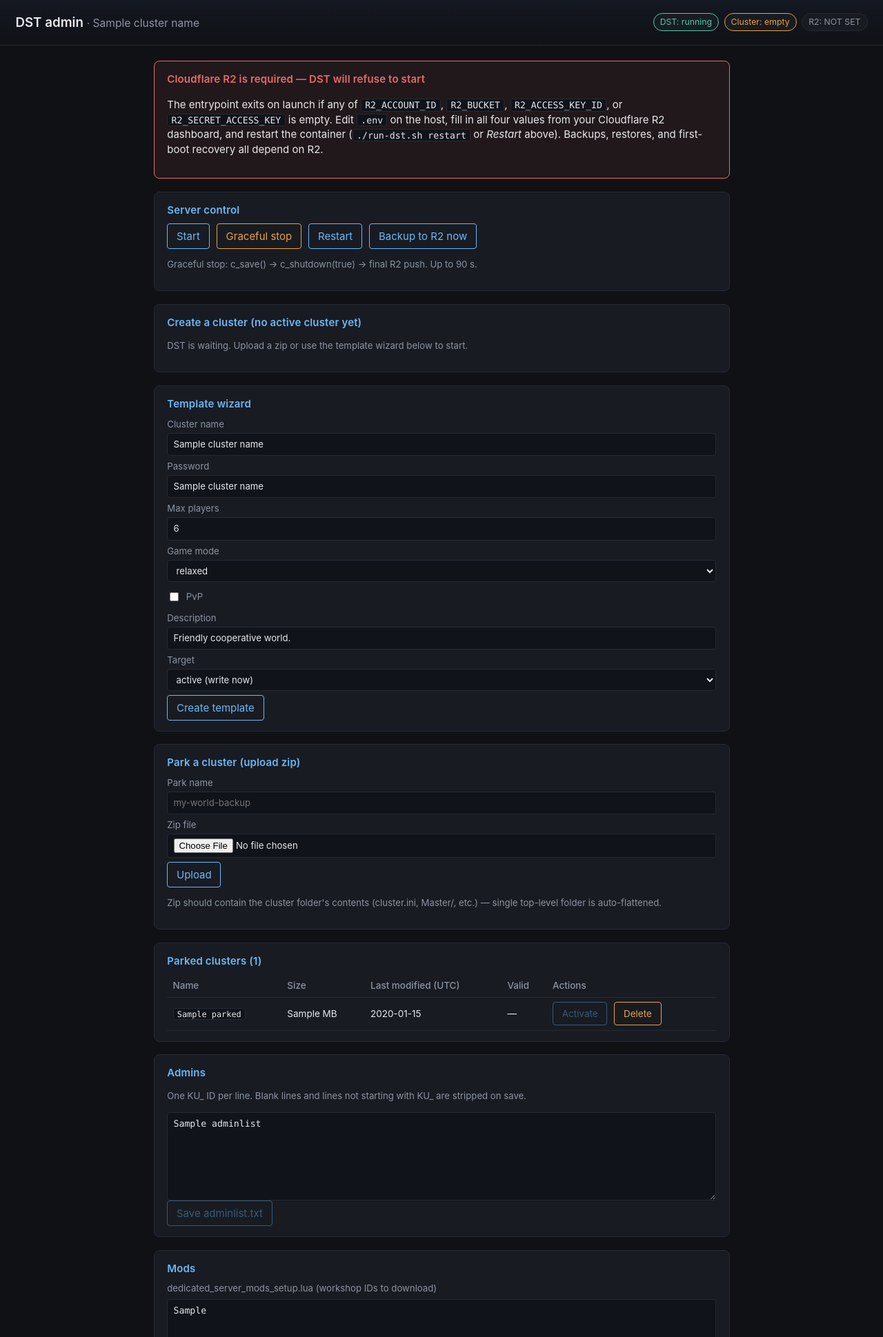
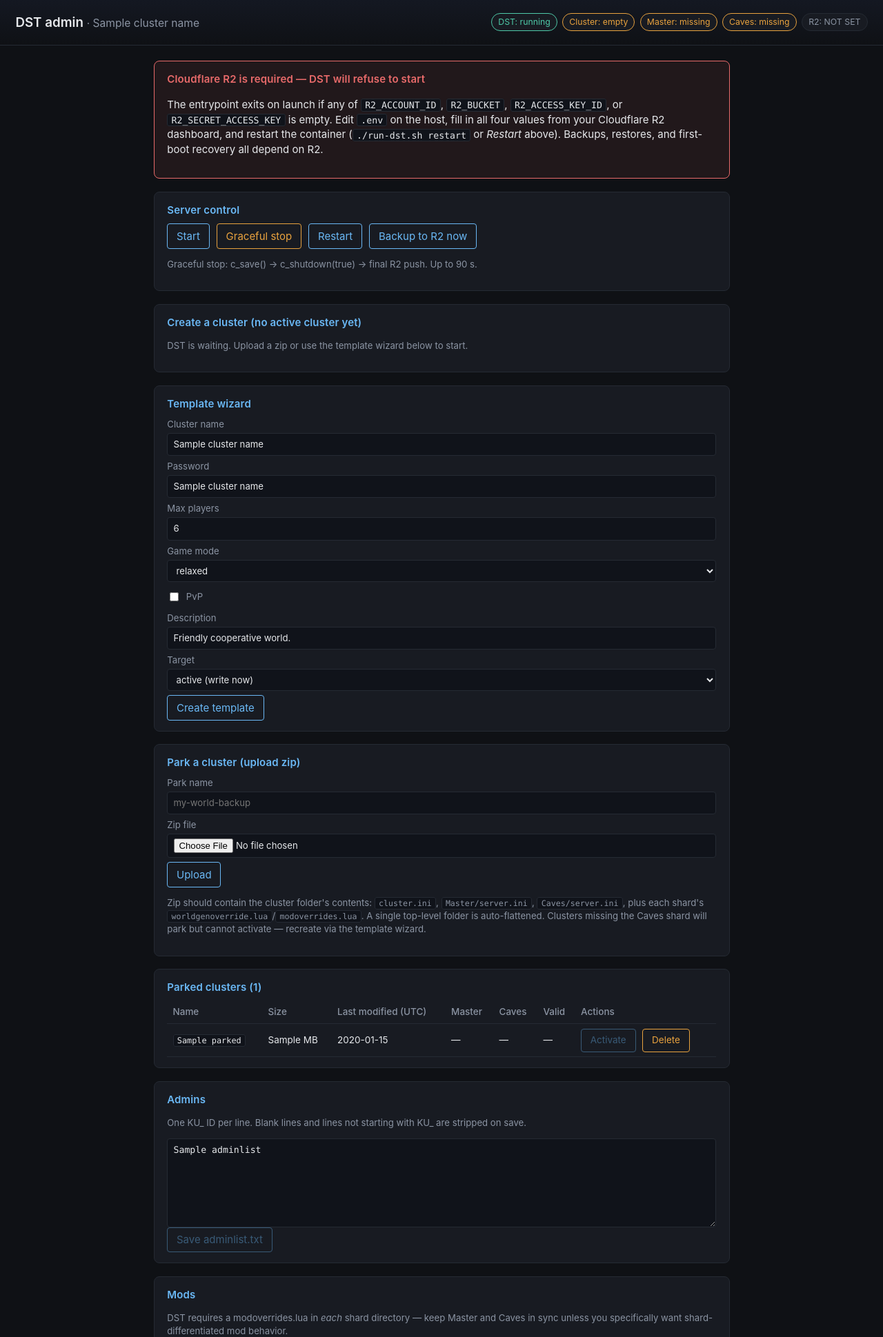
Before and after one commit to moxxiq/dst-dedicated-container, a FastAPI app: template admin/app/templates/index.html in a window 1280 px wide. Shown: the top 1939 px of the page at 69% size. Run offline with FastAPI, Linux system fonts and the light colour scheme; the template is opened without the code that fills it: most values are stand-ins (such as "Sample title", 1, 10 or a date in 2020); some libraries are stand-ins or nearby versions.

Commit message:
feat(admin): add Caves shard to cluster template and mods form
- Template wizard now generates a two-shard cluster (Master + Caves)
  with a random cluster_key and a DST_CAVE worldgenoverride, matching
  the entrypoint's two-shard expectations.
- Cluster-ready check requires both Master/server.ini and Caves/server.ini;
  header exposes per-shard pills so a missing shard is visible at a glance.
- Mods form takes modoverrides for each shard independently; DST requires
  a copy per shard directory and treating them as one field silently drops
  Caves config.
- Parked clusters table gains Master and Caves columns; zip uploads
  missing the Caves shard park but cannot activate.

Co-Authored-By: Claude Sonnet 4.6 <noreply@anthropic.com>

```diff
--- a/admin/app/main.py
+++ b/admin/app/main.py
@@ -147,9 +147,27 @@ def cluster_dir() -> Path:
 
 
 def cluster_is_ready() -> bool:
-    """Mirror of the entrypoint's cluster_ready — are the required files there?"""
+    """Mirror of the entrypoint's cluster_ready — are the required files there?
+
+    A two-shard cluster needs cluster.ini + BOTH Master/server.ini and
+    Caves/server.ini. If any of the three is missing, DST refuses to launch.
+    """
     cd = cluster_dir()
-    return (cd / "cluster.ini").is_file() and (cd / "Master" / "server.ini").is_file()
+    return (
+        (cd / "cluster.ini").is_file()
+        and (cd / "Master" / "server.ini").is_file()
+        and (cd / "Caves" / "server.ini").is_file()
+    )
+
+
+def shard_status() -> dict[str, bool]:
+    """Per-shard presence flags for the dashboard."""
+    cd = cluster_dir()
+    return {
+        "cluster_ini": (cd / "cluster.ini").is_file(),
+        "master": (cd / "Master" / "server.ini").is_file(),
+        "caves": (cd / "Caves" / "server.ini").is_file(),
+    }
 
 
 def list_parked() -> list[dict[str, Any]]:
@@ -161,11 +179,17 @@ def list_parked() -> list[dict[str, Any]]:
             continue
         stat = child.stat()
         has_cluster_ini = (child / "cluster.ini").is_file()
+        has_master = (child / "Master" / "server.ini").is_file()
+        has_caves = (child / "Caves" / "server.ini").is_file()
         out.append(
             {
                 "name": child.name,
                 "mtime": datetime.fromtimestamp(stat.st_mtime, tz=timezone.utc).isoformat(),
-                "valid": has_cluster_ini,
+                # A parked cluster is "valid" only if it will actually launch:
+                # cluster.ini + both shards' server.ini files present.
+                "valid": has_cluster_ini and has_master and has_caves,
+                "has_master": has_master,
+                "has_caves": has_caves,
                 "size_mb": round(
                     sum(p.stat().st_size for p in child.rglob("*") if p.is_file()) / 1_048_576,
                     2,
@@ -210,19 +234,23 @@ offline_cluster = false
 console_enabled = true
 
 [SHARD]
-shard_enabled = false
+# Two-shard cluster: Master (overworld) + Caves (underground).
+# Shards talk to each other over 127.0.0.1:master_port; the cluster_key
+# authenticates the link and is generated fresh per cluster by the wizard.
+shard_enabled = true
 bind_ip = 127.0.0.1
 master_ip = 127.0.0.1
 master_port = 10888
-cluster_key = dstserverkey
+cluster_key = {cluster_key}
 """
 
-SERVER_INI_TEMPLATE = """\
+MASTER_SERVER_INI_TEMPLATE = """\
 [NETWORK]
 server_port = 10999
 
 [SHARD]
 is_master = true
+name = Master
 
 [STEAM]
 authentication_port = 8766
@@ -232,10 +260,85 @@ master_server_port = 27016
 encode_user_path = true
 """
 
+CAVES_SERVER_INI_TEMPLATE = """\
+[NETWORK]
+server_port = 10998
+
+[SHARD]
+is_master = false
+name = Caves
+
+[STEAM]
+authentication_port = 8768
+master_server_port = 27018
+
+[ACCOUNT]
+encode_user_path = true
+"""
+
 MODOVERRIDES_TEMPLATE = """\
 return {
 }
 """
+
+# Marks a shard directory as caves-enabled. Klei's own shard template writes
+# this file; we mirror it so the generated cluster matches vanilla layouts.
+WORLDGENOVERRIDE_CAVES = """\
+return {
+  override_enabled = true,
+  preset = "DST_CAVE",
+}
+"""
+
+
+def _write_cluster_files(
+    cd: Path,
+    *,
+    cluster_name: str,
+    password: str,
+    max_players: int,
+    game_mode: str,
+    pvp: bool,
+    description: str,
+    intention: str,
+) -> None:
+    """Write cluster.ini + both shard dirs into `cd`.
+
+    Shared between write_template_cluster (saves/) and the parked-target code
+    path. Caller guarantees `cd` does not already exist.
+    """
+    (cd / "Master").mkdir(parents=True, exist_ok=False)
+    (cd / "Caves").mkdir(parents=True, exist_ok=False)
+
+    # A per-cluster random key authenticates the shard-to-shard link. Any
+    # reasonably random 16-byte string is fine — shards compare literally.
+    cluster_key = secrets.token_hex(16)
+
+    (cd / "cluster.ini").write_text(
+        CLUSTER_INI_TEMPLATE.format(
+            game_mode=game_mode,
+            max_players=max_players,
+            pvp="true" if pvp else "false",
+            cluster_name=cluster_name,
+            cluster_description=description.replace("\n", " "),
+            password=password,
+            intention=intention,
+            cluster_key=cluster_key,
+        ),
+        encoding="utf-8",
+    )
+    (cd / "Master" / "server.ini").write_text(MASTER_SERVER_INI_TEMPLATE, encoding="utf-8")
+    (cd / "Master" / "modoverrides.lua").write_text(MODOVERRIDES_TEMPLATE, encoding="utf-8")
+
+    (cd / "Caves" / "server.ini").write_text(CAVES_SERVER_INI_TEMPLATE, encoding="utf-8")
+    (cd / "Caves" / "modoverrides.lua").write_text(MODOVERRIDES_TEMPLATE, encoding="utf-8")
+    # worldgenoverride.lua marks the Caves shard as a caves preset; without
+    # this the shard would try to generate an overworld.
+    (cd / "Caves" / "worldgenoverride.lua").write_text(WORLDGENOVERRIDE_CAVES, encoding="utf-8")
+
+    (cd / "adminlist.txt").write_text("", encoding="utf-8")
+    # cluster_token.txt is intentionally NOT written here — the DST entrypoint
+    # writes it from $CLUSTER_TOKEN in .env on launch.
 
 
 def write_template_cluster(
@@ -251,25 +354,16 @@ def write_template_cluster(
     cd = SAVES_DIR / cluster_name
     if cd.exists():
         raise HTTPException(status_code=409, detail=f"Cluster '{cluster_name}' already exists")
-    (cd / "Master").mkdir(parents=True, exist_ok=True)
-
-    (cd / "cluster.ini").write_text(
-        CLUSTER_INI_TEMPLATE.format(
-            game_mode=game_mode,
-            max_players=max_players,
-            pvp="true" if pvp else "false",
-            cluster_name=cluster_name,
-            cluster_description=description.replace("\n", " "),
-            password=password,
-            intention=intention,
-        ),
-        encoding="utf-8",
+    _write_cluster_files(
+        cd,
+        cluster_name=cluster_name,
+        password=password,
+        max_players=max_players,
+        game_mode=game_mode,
+        pvp=pvp,
+        description=description,
+        intention=intention,
     )
-    (cd / "Master" / "server.ini").write_text(SERVER_INI_TEMPLATE, encoding="utf-8")
-    (cd / "Master" / "modoverrides.lua").write_text(MODOVERRIDES_TEMPLATE, encoding="utf-8")
-    (cd / "adminlist.txt").write_text("", encoding="utf-8")
-    # cluster_token.txt is intentionally NOT written here — the DST entrypoint
-    # writes it from $CLUSTER_TOKEN in .env on launch.
     return cd
 
 
@@ -382,11 +476,14 @@ app.mount("/static", StaticFiles(directory=str(APP_ROOT / "static")), name="stat
 
 # ---- Dashboard ----
 
+def _read_text_or_empty(p: Path) -> str:
+    return p.read_text(encoding="utf-8") if p.is_file() else ""
+
+
 @app.get("/", response_class=HTMLResponse)
 def dashboard(request: Request, _: str = Depends(require_auth)) -> HTMLResponse:
     env = read_env_file()
     cd = cluster_dir()
-    modoverrides_path = cd / "Master" / "modoverrides.lua"
     mods_setup_path = MODS_DIR / "dedicated_server_mods_setup.lua"
     adminlist_path = cd / "adminlist.txt"
     return TEMPLATES.TemplateResponse(
@@ -396,12 +493,14 @@ def dashboard(request: Request, _: str = Depends(require_auth)) -> HTMLResponse:
             "cluster_name": CLUSTER_NAME,
             "cluster_ready": cluster_is_ready(),
             "cluster_exists": cd.exists(),
+            "shards": shard_status(),
             "dst": dst_status(),
             "parked": list_parked(),
             "r2_ready": r2_env_ready(env),
-            "adminlist": adminlist_path.read_text(encoding="utf-8") if adminlist_path.is_file() else "",
-            "mods_setup": mods_setup_path.read_text(encoding="utf-8") if mods_setup_path.is_file() else "",
-            "modoverrides": modoverrides_path.read_text(encoding="utf-8") if modoverrides_path.is_file() else "",
+            "adminlist": _read_text_or_empty(adminlist_path),
+            "mods_setup": _read_text_or_empty(mods_setup_path),
+            "modoverrides_master": _read_text_or_empty(cd / "Master" / "modoverrides.lua"),
+            "modoverrides_caves": _read_text_or_empty(cd / "Caves" / "modoverrides.lua"),
             "env_keys": sorted(read_env_file().keys()),
         },
     )
@@ -412,6 +511,7 @@ def json_status(_: str = Depends(require_auth)) -> Response:
     data = {
         "cluster": CLUSTER_NAME,
         "cluster_ready": cluster_is_ready(),
+        "shards": shard_status(),
         "dst": dst_status(),
         "parked_count": len(list_parked()),
         "r2_ready": r2_env_ready(read_env_file()),
@@ -504,29 +604,22 @@ def cluster_template(
         raise HTTPException(status_code=400, detail="invalid game_mode")
 
     if target == "parked":
-        # Write into parked/, then user can activate later.
-        original_saves = SAVES_DIR
-        # Trick: redirect SAVES_DIR to PARKED_DIR for this call.
+        # Write into parked/, user activates later. Shared helper guarantees
+        # both Master and Caves shard files land in the right layout.
+        PARKED_DIR.mkdir(exist_ok=True)
         cd_target = PARKED_DIR / name
         if cd_target.exists():
             raise HTTPException(status_code=409, detail=f"Parked '{name}' already exists")
-        # Compose the files directly without the helper (which wants SAVES_DIR).
-        (cd_target / "Master").mkdir(parents=True)
-        (cd_target / "cluster.ini").write_text(
-            CLUSTER_INI_TEMPLATE.format(
-                game_mode=game_mode,
-                max_players=max_players,
-                pvp="true" if pvp else "false",
-                cluster_name=name,
-                cluster_description=description.replace("\n", " "),
-                password=password,
-                intention="cooperative",
-            ),
-            encoding="utf-8",
+        _write_cluster_files(
+            cd_target,
+            cluster_name=name,
+            password=password,
+            max_players=max_players,
+            game_mode=game_mode,
+            pvp=pvp,
+            description=description,
+            intention="cooperative",
         )
-        (cd_target / "Master" / "server.ini").write_text(SERVER_INI_TEMPLATE, encoding="utf-8")
-        (cd_target / "Master" / "modoverrides.lua").write_text(MODOVERRIDES_TEMPLATE, encoding="utf-8")
-        (cd_target / "adminlist.txt").write_text("", encoding="utf-8")
     else:
         # Write directly as the active cluster. Only legal when no active cluster exists.
         write_template_cluster(
@@ -612,13 +705,23 @@ def admins_save(
 @app.post("/mods")
 def mods_save(
     mods_setup: str = Form(""),
-    modoverrides: str = Form(""),
+    modoverrides_master: str = Form(""),
+    modoverrides_caves: str = Form(""),
     _: str = Depends(require_auth),
 ) -> RedirectResponse:
+    """Write the workshop list + both shards' modoverrides.
+
+    modoverrides is per-shard in DST (mods enabled on Master aren't
+    automatically enabled on Caves, and vice versa). Common practice is
+    to keep the two in sync; the UI presents them as separate textareas
+    but the caller can copy-paste to unify.
+    """
     MODS_DIR.mkdir(exist_ok=True)
     (MODS_DIR / "dedicated_server_mods_setup.lua").write_text(mods_setup, encoding="utf-8")
     if cluster_is_ready():
-        (cluster_dir() / "Master" / "modoverrides.lua").write_text(modoverrides, encoding="utf-8")
+        cd = cluster_dir()
+        (cd / "Master" / "modoverrides.lua").write_text(modoverrides_master, encoding="utf-8")
+        (cd / "Caves" / "modoverrides.lua").write_text(modoverrides_caves, encoding="utf-8")
     return RedirectResponse("/", status_code=303)
 
 
--- a/admin/app/templates/index.html
+++ b/admin/app/templates/index.html
@@ -16,6 +16,8 @@
       <span class="pill {{ 'ok' if cluster_ready else 'warn' }}">
         Cluster: {{ 'ready' if cluster_ready else ('empty' if not cluster_exists else 'incomplete') }}
       </span>
+      <span class="pill {{ 'ok' if shards.master else 'warn' }}">Master: {{ 'ok' if shards.master else 'missing' }}</span>
+      <span class="pill {{ 'ok' if shards.caves else 'warn' }}">Caves: {{ 'ok' if shards.caves else 'missing' }}</span>
       <span class="pill {{ 'ok' if r2_ready else 'err' }}">
         R2: {{ 'configured' if r2_ready else 'NOT SET' }}
       </span>
@@ -87,20 +89,22 @@
         <label>Zip file <input type="file" name="zipfile" accept=".zip" required /></label>
         <button type="submit">Upload</button>
       </form>
-      <p class="muted">Zip should contain the cluster folder's contents (cluster.ini, Master/, etc.) — single top-level folder is auto-flattened.</p>
+      <p class="muted">Zip should contain the cluster folder's contents: <code>cluster.ini</code>, <code>Master/server.ini</code>, <code>Caves/server.ini</code>, plus each shard's <code>worldgenoverride.lua</code>/<code>modoverrides.lua</code>. A single top-level folder is auto-flattened. Clusters missing the Caves shard will park but cannot activate — recreate via the template wizard.</p>
     </section>
 
     <section>
       <h2>Parked clusters ({{ parked|length }})</h2>
       {% if parked %}
       <table>
-        <thead><tr><th>Name</th><th>Size</th><th>Last modified (UTC)</th><th>Valid</th><th>Actions</th></tr></thead>
+        <thead><tr><th>Name</th><th>Size</th><th>Last modified (UTC)</th><th>Master</th><th>Caves</th><th>Valid</th><th>Actions</th></tr></thead>
         <tbody>
         {% for p in parked %}
           <tr>
             <td><code>{{ p.name }}</code></td>
             <td>{{ p.size_mb }} MB</td>
             <td>{{ p.mtime }}</td>
+            <td>{{ '✓' if p.has_master else '—' }}</td>
+            <td>{{ '✓' if p.has_caves else '—' }}</td>
             <td>{{ '✓' if p.valid else '—' }}</td>
             <td>
               <form method="post" action="/cluster/activate" class="inline">
@@ -132,11 +136,14 @@
 
     <section>
       <h2>Mods</h2>
-      <label>dedicated_server_mods_setup.lua (workshop IDs to download)</label>
+      <p class="muted">DST requires a modoverrides.lua in <em>each</em> shard directory — keep Master and Caves in sync unless you specifically want shard-differentiated mod behavior.</p>
       <form method="post" action="/mods">
+        <label>dedicated_server_mods_setup.lua (workshop IDs to download)</label>
         <textarea name="mods_setup" rows="6">{{ mods_setup }}</textarea>
-        <label>Master/modoverrides.lua (per-cluster enable + config)</label>
-        <textarea name="modoverrides" rows="10" {% if not cluster_ready %}disabled{% endif %}>{{ modoverrides }}</textarea>
+        <label>Master/modoverrides.lua (per-shard enable + config — overworld)</label>
+        <textarea name="modoverrides_master" rows="10" {% if not cluster_ready %}disabled{% endif %}>{{ modoverrides_master }}</textarea>
+        <label>Caves/modoverrides.lua (per-shard enable + config — underground)</label>
+        <textarea name="modoverrides_caves" rows="10" {% if not cluster_ready %}disabled{% endif %}>{{ modoverrides_caves }}</textarea>
         <button type="submit">Save mods config</button>
       </form>
       <p class="muted">Restart the server after editing mods; workshop downloads happen on boot.</p>
```
Also changed, not shown: admin/README.md.
